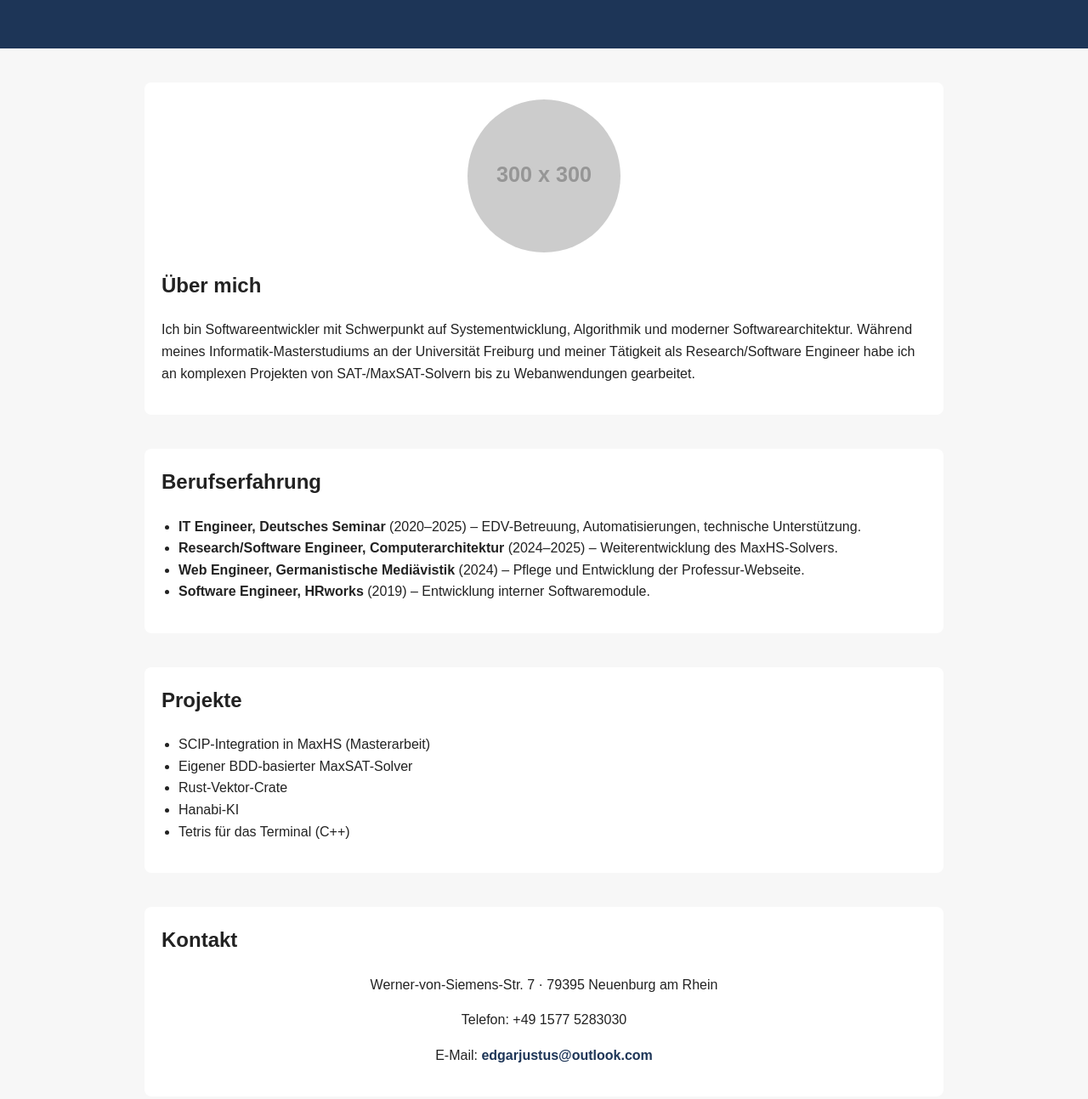
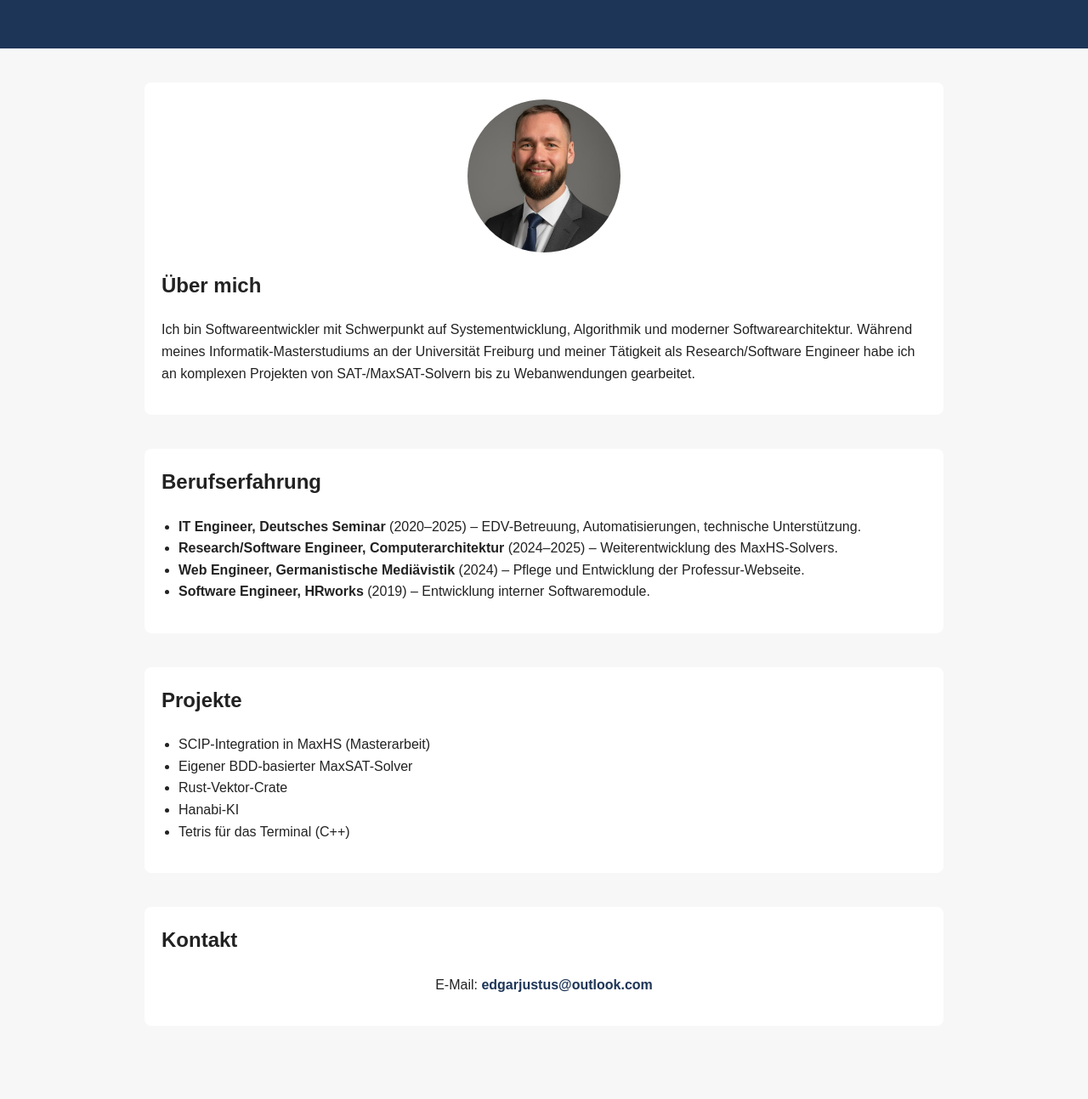
Before and after one commit to edgarjustus/edgarjustus.github.io, a plain HTML site: page index.html in a window 1280 px wide. Shown: the part 165-1458 px from the top of the page at 85% size. After the commit the page ends 1412 px from the top, so only its background shows below. Drawn offline with Linux system fonts and the light colour scheme; placeholder pictures from the web are drawn by us.

Commit message:
Add profile image and update personal information on webpage

```diff
--- a/index.html
+++ b/index.html
@@ -1,11 +1,12 @@
 <!DOCTYPE html>
 <html lang="de">
+
 <head>
   <!-- Google tag (gtag.js) -->
   <script async src="https://www.googletagmanager.com/gtag/js?id=G-9NBFET6VNR"></script>
   <script>
     window.dataLayer = window.dataLayer || [];
-  function gtag(){dataLayer.push(arguments);}
+    function gtag() { dataLayer.push(arguments); }
     gtag('js', new Date());
 
     gtag('config', 'G-9NBFET6VNR');
@@ -21,20 +22,24 @@
       color: #222;
       line-height: 1.6;
     }
+
     header {
       background: #1d3557;
       color: white;
       padding: 60px 20px;
       text-align: center;
     }
+
     header h1 {
       margin: 0;
       font-size: 2.4rem;
     }
+
     header p {
       margin: 10px 0 0;
       font-size: 1.2rem;
     }
+
     .section {
       max-width: 900px;
       margin: 40px auto;
@@ -42,9 +47,11 @@
       background: white;
       border-radius: 8px;
     }
+
     h2 {
       margin-top: 0;
     }
+
     .profile-img {
       width: 180px;
       height: 180px;
@@ -53,13 +60,16 @@
       display: block;
       margin: 0 auto 20px;
     }
+
     ul {
       padding-left: 20px;
     }
+
     .contact {
       text-align: center;
       margin-top: 20px;
     }
+
     .contact a {
       color: #1d3557;
       text-decoration: none;
@@ -67,6 +77,7 @@
     }
   </style>
 </head>
+
 <body>
 
   <header>
@@ -75,21 +86,25 @@
   </header>
 
   <div class="section">
-  <img src="https://via.placeholder.com/300" alt="Profilbild" class="profile-img">
+    <img src="assets/images/photo.jpg" alt="Profilbild" class="profile-img">
     <h2>Über mich</h2>
     <p>
       Ich bin Softwareentwickler mit Schwerpunkt auf Systementwicklung, Algorithmik und moderner Softwarearchitektur.
       Während meines Informatik-Masterstudiums an der Universität Freiburg und meiner Tätigkeit als
-    Research/Software Engineer habe ich an komplexen Projekten von SAT-/MaxSAT-Solvern bis zu Webanwendungen gearbeitet.
+      Research/Software Engineer habe ich an komplexen Projekten von SAT-/MaxSAT-Solvern bis zu Webanwendungen
+      gearbeitet.
     </p>
   </div>
 
   <div class="section">
     <h2>Berufserfahrung</h2>
     <ul>
-    <li><strong>IT Engineer, Deutsches Seminar</strong> (2020–2025) – EDV-Betreuung, Automatisierungen, technische Unterstützung.</li>
-    <li><strong>Research/Software Engineer, Computerarchitektur</strong> (2024–2025) – Weiterentwicklung des MaxHS-Solvers.</li>
-    <li><strong>Web Engineer, Germanistische Mediävistik</strong> (2024) – Pflege und Entwicklung der Professur-Webseite.</li>
+      <li><strong>IT Engineer, Deutsches Seminar</strong> (2020–2025) – EDV-Betreuung, Automatisierungen, technische
+        Unterstützung.</li>
+      <li><strong>Research/Software Engineer, Computerarchitektur</strong> (2024–2025) – Weiterentwicklung des
+        MaxHS-Solvers.</li>
+      <li><strong>Web Engineer, Germanistische Mediävistik</strong> (2024) – Pflege und Entwicklung der
+        Professur-Webseite.</li>
       <li><strong>Software Engineer, HRworks</strong> (2019) – Entwicklung interner Softwaremodule.</li>
     </ul>
   </div>
@@ -108,11 +123,10 @@
   <div class="section">
     <h2>Kontakt</h2>
     <div class="contact">
-    <p>Werner-von-Siemens-Str. 7 · 79395 Neuenburg am Rhein</p>
-    <p>Telefon: +49 1577 5283030</p>
       <p>E-Mail: <a href="mailto:edgarjustus@outlook.com">edgarjustus@outlook.com</a></p>
     </div>
   </div>
 
 </body>
+
 </html>
```
Also changed, not shown: assets/images/photo.jpg (added). Lines whose indentation alone changed are shown as unchanged.
